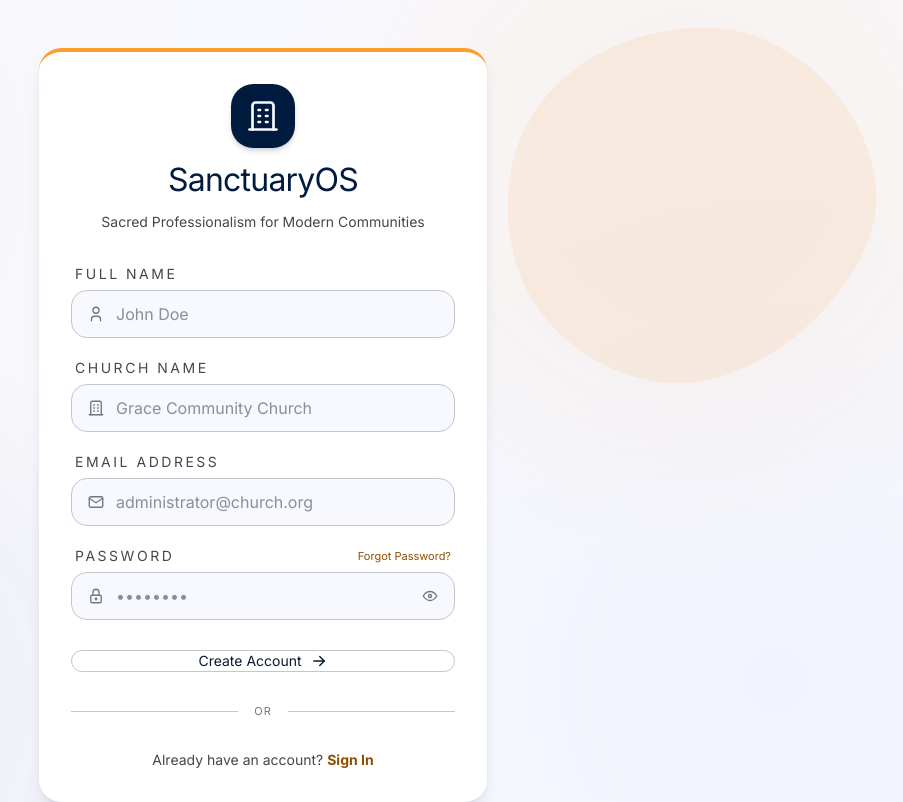
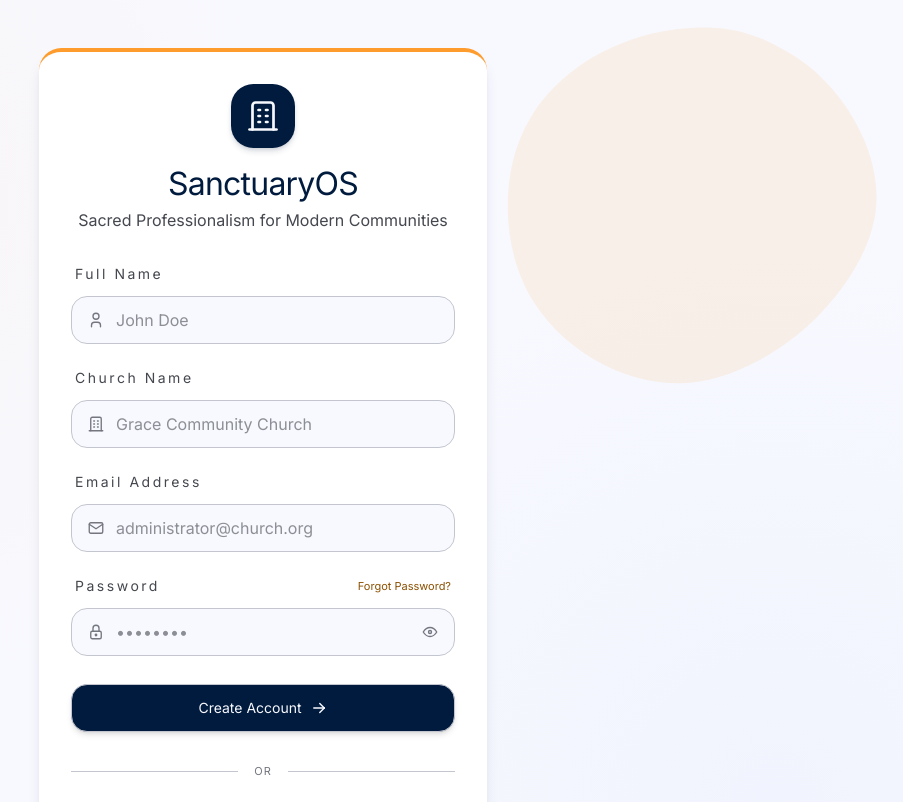
Before and after one commit to KB-L-Professional-Consultants-Ltd/Church_Management_System, a Next.js app in the folder apps/nextjs/: page /auth/register in a window 1280 px wide. Shown: the top 802 px of the page, without its empty margins (377-1280 px from the left). Built offline with nearby package versions, Linux system fonts and the light colour scheme.

Commit message:
feat(auth): update form styles and structure for improved accessibility and consistency across login and signup forms

```diff
--- a/apps/nextjs/features/auth/components/login-form-section.tsx
+++ b/apps/nextjs/features/auth/components/login-form-section.tsx
@@ -67,14 +67,14 @@ export function LoginFormSection() {
 
         <form onSubmit={form.handleSubmit(onSubmit)} className="space-y-6">
           <Field
-            className="gap-1.5"
+            className="space-y-1"
             data-invalid={!!form.formState.errors.email}
           >
             <FieldLabel
               htmlFor="email"
-              className="ml-1 block font-label-md text-label-md tracking-[0.18em] text-on-surface-variant uppercase"
+              className="ml-1 block font-label-md text-label-md tracking-[0.18em] text-on-surface-variant capitalize"
             >
-              EMAIL ADDRESS
+              email address
             </FieldLabel>
             <div className="group relative">
               <IconMail
@@ -88,7 +88,7 @@ export function LoginFormSection() {
                 {...form.register("email")}
                 type="email"
                 placeholder="administrator@church.org"
-                className="h-12 w-full rounded-lg border-outline-variant bg-surface-bright pr-4 pl-11 font-body-md text-on-surface transition-all placeholder:text-on-surface-variant/60 focus:border-on-primary-fixed focus:ring-2 focus:ring-secondary-container/20"
+                className="h-12 w-full rounded-lg border border-outline-variant bg-surface-bright pr-4 pl-11 font-body-md text-on-surface transition-all placeholder:text-on-surface-variant/60 focus:border-on-primary-fixed focus:ring-2 focus:ring-secondary-container/20 focus:outline-none"
                 aria-invalid={!!form.formState.errors.email}
               />
             </div>
@@ -96,15 +96,15 @@ export function LoginFormSection() {
           </Field>
 
           <Field
-            className="gap-1.5"
+            className="space-y-1"
             data-invalid={!!form.formState.errors.password}
           >
             <div className="flex items-center justify-between px-1">
               <FieldLabel
                 htmlFor="password"
-                className="font-label-md text-label-md tracking-[0.18em] text-on-surface-variant uppercase"
+                className="font-label-md text-label-md tracking-[0.18em] text-on-surface-variant capitalize"
               >
-                PASSWORD
+                password
               </FieldLabel>
               <Link
                 href="/auth/forgot-password"
@@ -125,7 +125,7 @@ export function LoginFormSection() {
                 {...form.register("password")}
                 type="password"
                 placeholder="••••••••"
-                className="h-12 w-full rounded-lg border-outline-variant bg-surface-bright pr-4 pl-11 font-body-md text-on-surface transition-all placeholder:text-on-surface-variant/60 focus:border-on-primary-fixed focus:ring-2 focus:ring-secondary-container/20"
+                className="h-12 w-full rounded-lg border border-outline-variant bg-surface-bright pr-4 pl-11 font-body-md text-on-surface transition-all placeholder:text-on-surface-variant/60 focus:border-on-primary-fixed focus:ring-2 focus:ring-secondary-container/20 focus:outline-none"
                 aria-invalid={!!form.formState.errors.password}
               />
             </div>
@@ -135,7 +135,7 @@ export function LoginFormSection() {
           <div className="pt-1">
             <Button
               type="submit"
-              className="flex w-full items-center justify-center gap-2 rounded-lg bg-on-primary-fixed py-4 font-title-lg text-title-lg text-surface-bright shadow-md transition-all hover:bg-primary-container active:scale-[0.98] disabled:pointer-events-none disabled:opacity-70"
+              className="flex h-12 w-full items-center justify-center gap-2 rounded-lg bg-on-primary-fixed px-4 font-title-lg text-title-lg text-surface-bright shadow-md transition-all hover:bg-primary-container active:scale-[0.98] disabled:pointer-events-none disabled:opacity-70"
             >
               {form.formState.isSubmitting ? (
                 <LoadingSpinner text="Signing In..." />
--- a/apps/nextjs/features/auth/components/login-page-shell.tsx
+++ b/apps/nextjs/features/auth/components/login-page-shell.tsx
@@ -20,7 +20,7 @@ export function LoginPageWrapper({ children }: LoginPageWrapperProps) {
       <AuthMain>
         <SpiritualAccentBg />
 
-        <div className="relative z-10 w-full max-w-md">
+        <div className="relative z-10 w-full max-w-120">
           {children}
           <AuthSupportingIllustration />
         </div>
--- a/apps/nextjs/features/auth/components/login-page-wrapper.tsx
+++ b/apps/nextjs/features/auth/components/login-page-wrapper.tsx
@@ -20,7 +20,7 @@ export function LoginPageWrapper({ children }: LoginPageWrapperProps) {
       <AuthMain>
         <SpiritualAccentBg />
 
-        <div className="relative z-10 w-full max-w-[360px]">
+        <div className="relative z-10 w-full max-w-md">
           {children}
           <AuthSupportingIllustration />
         </div>
--- a/apps/nextjs/features/auth/components/signup-form-section.tsx
+++ b/apps/nextjs/features/auth/components/signup-form-section.tsx
@@ -53,8 +53,8 @@ export function SignupFormSection() {
   return (
     <div className="w-full">
       <div className="overflow-hidden rounded-xl border-t-4 border-secondary-container bg-surface-container-lowest p-8 shadow-lg shadow-on-primary-fixed/10">
-        <div className="mb-8 flex flex-col items-center gap-3 text-center">
-          <div className="flex h-16 w-16 items-center justify-center rounded-xl bg-on-primary-fixed shadow-md shadow-on-primary-fixed/15">
+        <div className="mb-8 flex flex-col items-center text-center">
+          <div className="mb-4 flex h-16 w-16 items-center justify-center rounded-xl bg-on-primary-fixed shadow-md shadow-on-primary-fixed/15">
             <IconBuilding
               size={36}
               stroke={1.8}
@@ -64,23 +64,23 @@ export function SignupFormSection() {
           <h1 className="font-headline-lg text-headline-lg tracking-tight text-on-primary-fixed">
             SanctuaryOS
           </h1>
-          <p className="font-body-sm text-body-sm text-on-surface-variant">
+          <p className="mt-1 font-body-sm text-on-surface-variant">
             Sacred Professionalism for Modern Communities
           </p>
         </div>
 
         {serverError && <ErrorAlert message={serverError} />}
 
-        <form onSubmit={form.handleSubmit(onSubmit)} className="space-y-5">
+        <form onSubmit={form.handleSubmit(onSubmit)} className="space-y-6">
           <Field
-            className="gap-1.5"
+            className="space-y-1"
             data-invalid={!!form.formState.errors.fullName}
           >
             <FieldLabel
               htmlFor="fullName"
-              className="ml-1 block font-label-md text-label-md tracking-[0.18em] text-on-surface-variant uppercase"
+              className="ml-1 block font-label-md text-label-md tracking-[0.18em] text-on-surface-variant capitalize"
             >
-              FULL NAME
+              full name
             </FieldLabel>
             <div className="group relative">
               <IconUser
@@ -93,7 +93,7 @@ export function SignupFormSection() {
                 id="fullName"
                 {...form.register("fullName")}
                 placeholder="John Doe"
-                className="h-12 w-full rounded-lg border-outline-variant bg-surface-bright pr-4 pl-11 font-body-md text-on-surface transition-all placeholder:text-on-surface-variant/60 focus:border-on-primary-fixed focus:ring-2 focus:ring-secondary-container/20"
+                className="h-12 w-full rounded-lg border border-outline-variant bg-surface-bright pr-4 pl-11 font-body-md text-on-surface transition-all placeholder:text-on-surface-variant/60 focus:border-on-primary-fixed focus:ring-2 focus:ring-secondary-container/20 focus:outline-none"
                 aria-invalid={!!form.formState.errors.fullName}
               />
             </div>
@@ -101,14 +101,14 @@ export function SignupFormSection() {
           </Field>
 
           <Field
-            className="gap-1.5"
+            className="space-y-1"
             data-invalid={!!form.formState.errors.churchName}
           >
             <FieldLabel
               htmlFor="churchName"
-              className="ml-1 block font-label-md text-label-md tracking-[0.18em] text-on-surface-variant uppercase"
+              className="ml-1 block font-label-md text-label-md tracking-[0.18em] text-on-surface-variant capitalize"
             >
-              CHURCH NAME
+              church name
             </FieldLabel>
             <div className="group relative">
               <IconBuilding
@@ -121,7 +121,7 @@ export function SignupFormSection() {
                 id="churchName"
                 {...form.register("churchName")}
                 placeholder="Grace Community Church"
-                className="h-12 w-full rounded-lg border-outline-variant bg-surface-bright pr-4 pl-11 font-body-md text-on-surface transition-all placeholder:text-on-surface-variant/60 focus:border-on-primary-fixed focus:ring-2 focus:ring-secondary-container/20"
+                className="h-12 w-full rounded-lg border border-outline-variant bg-surface-bright pr-4 pl-11 font-body-md text-on-surface transition-all placeholder:text-on-surface-variant/60 focus:border-on-primary-fixed focus:ring-2 focus:ring-secondary-container/20 focus:outline-none"
                 aria-invalid={!!form.formState.errors.churchName}
               />
             </div>
@@ -129,14 +129,14 @@ export function SignupFormSection() {
           </Field>
 
           <Field
-            className="gap-1.5"
+            className="space-y-1"
             data-invalid={!!form.formState.errors.email}
           >
             <FieldLabel
               htmlFor="email"
-              className="ml-1 block font-label-md text-label-md tracking-[0.18em] text-on-surface-variant uppercase"
+              className="ml-1 block font-label-md text-label-md tracking-[0.18em] text-on-surface-variant capitalize"
             >
-              EMAIL ADDRESS
+              email address
             </FieldLabel>
             <div className="group relative">
               <IconMail
@@ -150,7 +150,7 @@ export function SignupFormSection() {
                 {...form.register("email")}
                 type="email"
                 placeholder="administrator@church.org"
-                className="h-12 w-full rounded-lg border-outline-variant bg-surface-bright pr-4 pl-11 font-body-md text-on-surface transition-all placeholder:text-on-surface-variant/60 focus:border-on-primary-fixed focus:ring-2 focus:ring-secondary-container/20"
+                className="h-12 w-full rounded-lg border border-outline-variant bg-surface-bright pr-4 pl-11 font-body-md text-on-surface transition-all placeholder:text-on-surface-variant/60 focus:border-on-primary-fixed focus:ring-2 focus:ring-secondary-container/20 focus:outline-none"
                 aria-invalid={!!form.formState.errors.email}
               />
             </div>
@@ -158,15 +158,15 @@ export function SignupFormSection() {
           </Field>
 
           <Field
-            className="gap-1.5"
+            className="space-y-1"
             data-invalid={!!form.formState.errors.password}
           >
             <div className="flex items-center justify-between px-1">
               <FieldLabel
                 htmlFor="password"
-                className="font-label-md text-label-md tracking-[0.18em] text-on-surface-variant uppercase"
+                className="font-label-md text-label-md tracking-[0.18em] text-on-surface-variant capitalize"
               >
-                PASSWORD
+                password
               </FieldLabel>
               <Link
                 href="/auth/forgot-password"
@@ -187,7 +187,7 @@ export function SignupFormSection() {
                 {...form.register("password")}
                 type={showPassword ? "text" : "password"}
                 placeholder="••••••••"
-                className="h-12 w-full rounded-lg border-outline-variant bg-surface-bright pr-12 pl-11 font-body-md text-on-surface transition-all placeholder:text-on-surface-variant/60 focus:border-on-primary-fixed focus:ring-2 focus:ring-secondary-container/20"
+                className="h-12 w-full rounded-lg border border-outline-variant bg-surface-bright pr-12 pl-11 font-body-md text-on-surface transition-all placeholder:text-on-surface-variant/60 focus:border-on-primary-fixed focus:ring-2 focus:ring-secondary-container/20 focus:outline-none"
                 aria-invalid={!!form.formState.errors.password}
               />
               <button
@@ -206,15 +206,18 @@ export function SignupFormSection() {
             <FieldError errors={[form.formState.errors.password]} />
           </Field>
 
-          <div className="pt-2">
-            <Button type="submit" className="w-full">
+          <div className="pt-1">
+            <Button
+              type="submit"
+              className="flex h-12 w-full items-center justify-center gap-2 rounded-lg bg-on-primary-fixed px-4 font-title-lg text-title-lg text-surface-bright shadow-md transition-all hover:bg-primary-container active:scale-[0.98] disabled:pointer-events-none disabled:opacity-70"
+            >
               {form.formState.isSubmitting ? (
                 <LoadingSpinner text="Creating Account..." />
               ) : (
-                <span className="flex items-center justify-center gap-2">
+                <>
                   Create Account
                   <IconArrowRight aria-hidden="true" size={18} stroke={1.8} />
-                </span>
+                </>
               )}
             </Button>
           </div>
--- a/apps/nextjs/features/auth/components/signup-page-wrapper.tsx
+++ b/apps/nextjs/features/auth/components/signup-page-wrapper.tsx
@@ -4,6 +4,7 @@ import {
   AuthMain,
   AuthPageFooter,
   AuthPageLayout,
+  AuthSupportingIllustration,
   FooterLinks,
   PageFooter,
   SpiritualAccentBg,
@@ -17,13 +18,12 @@ export function SignupPageWrapper({ children }: SignupPageWrapperProps) {
   return (
     <AuthPageLayout>
       <AuthMain>
-        <div className="pointer-events-none absolute top-0 left-0 z-0 h-full w-full">
-          <div className="absolute top-[-18%] right-[-8%] h-160 w-160 rounded-full bg-secondary-container opacity-[0.05] blur-3xl" />
-          <div className="absolute bottom-[-20%] left-[-12%] h-160 w-160 rounded-full bg-on-primary-fixed opacity-[0.03] blur-3xl" />
-        </div>
         <SpiritualAccentBg />
 
-        <div className="relative z-10 w-full max-w-md">{children}</div>
+        <div className="relative z-10 w-full max-w-md">
+          {children}
+          <AuthSupportingIllustration />
+        </div>
       </AuthMain>
 
       <AuthPageFooter>
```
